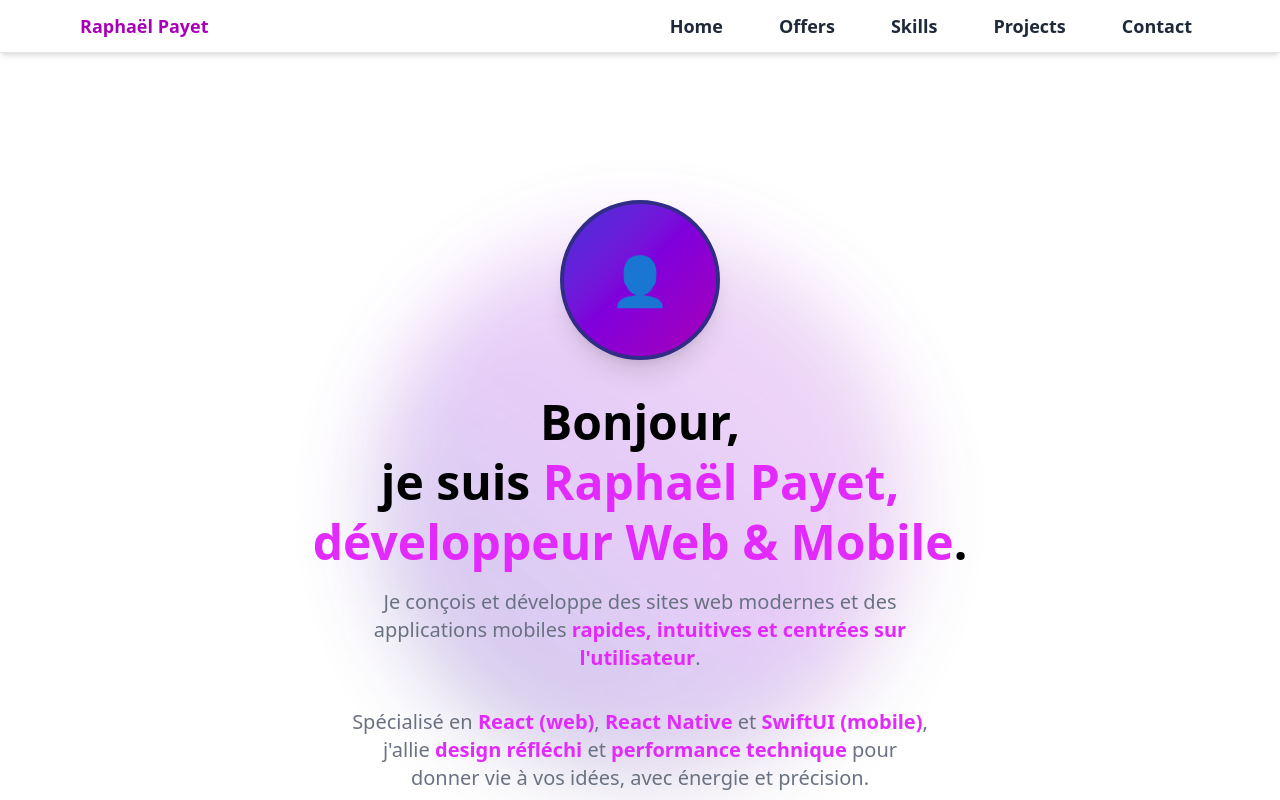
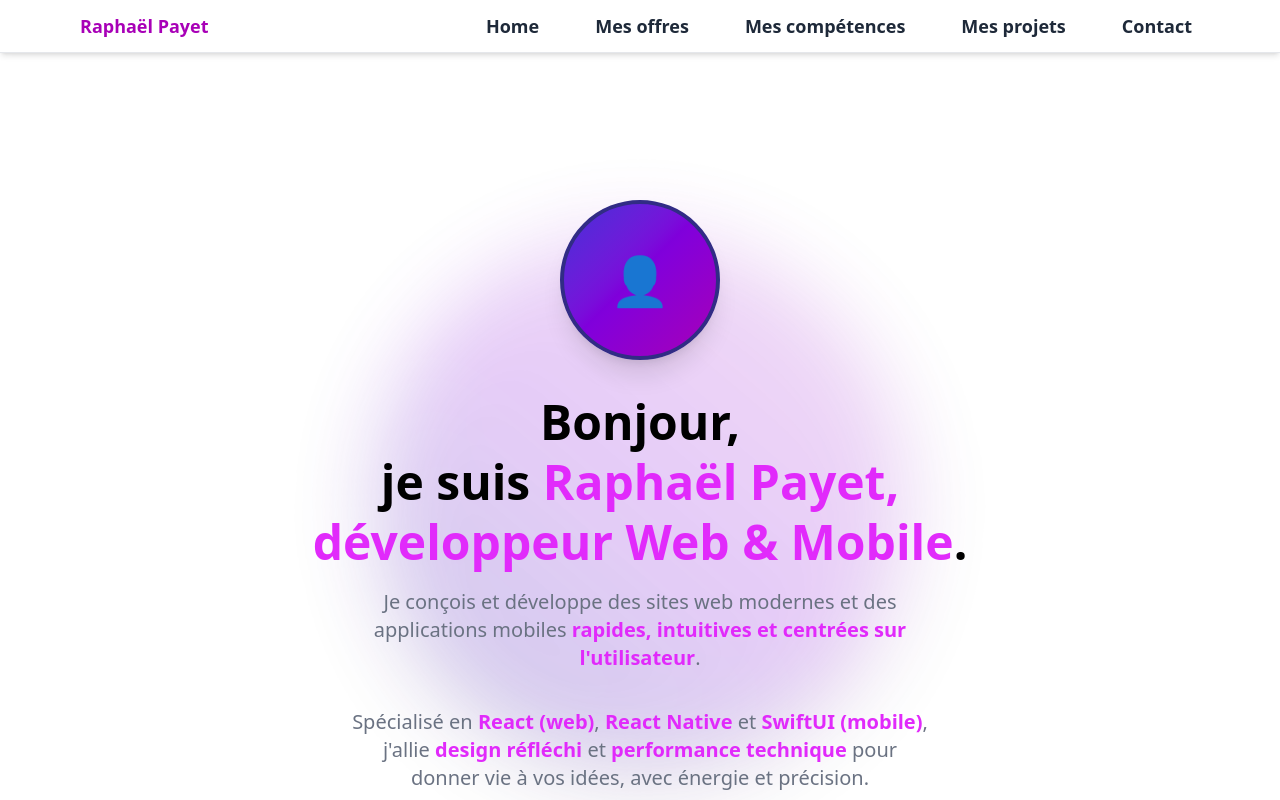
Before and after one commit to raphpay/Portfolio, a React (Vite) app: page / in a window 1280 px wide. Built offline with nearby package versions, Linux system fonts and the light colour scheme.

Commit message:
Translate words

```diff
--- a/src/App.tsx
+++ b/src/App.tsx
@@ -8,7 +8,7 @@ import SkillsSection from "./ui/section/SkillsSection";
 
 export default function App() {
   const sections = [
-    { key: "header", label: "Header" },
+    { key: "home", label: "Home" },
     { key: "services", label: "Services" },
     { key: "skills", label: "Skills" },
     { key: "projects", label: "Projects" },
@@ -24,7 +24,7 @@ export default function App() {
       >
         {sections.map((section) => (
           <Section key={section.key} id={section.key}>
-            {section.key === "header" ? (
+            {section.key === "home" ? (
               <HeroSection />
             ) : section.key === "services" ? (
               <OffersSection />
--- a/src/ui/components/Navbar.tsx
+++ b/src/ui/components/Navbar.tsx
@@ -3,10 +3,10 @@ import { useState } from "react";
 import { useIsLargeScreen } from "../../hooks/useIsLargeScreen";
 
 const navItems = [
-  { label: "Home", to: "header" },
-  { label: "Offers", to: "services" },
-  { label: "Skills", to: "skills" },
-  { label: "Projects", to: "projects" },
+  { label: "Home", to: "hero" },
+  { label: "Mes offres", to: "services" },
+  { label: "Mes compétences", to: "skills" },
+  { label: "Mes projets", to: "projects" },
   { label: "Contact", to: "contact" },
 ];
 
```
